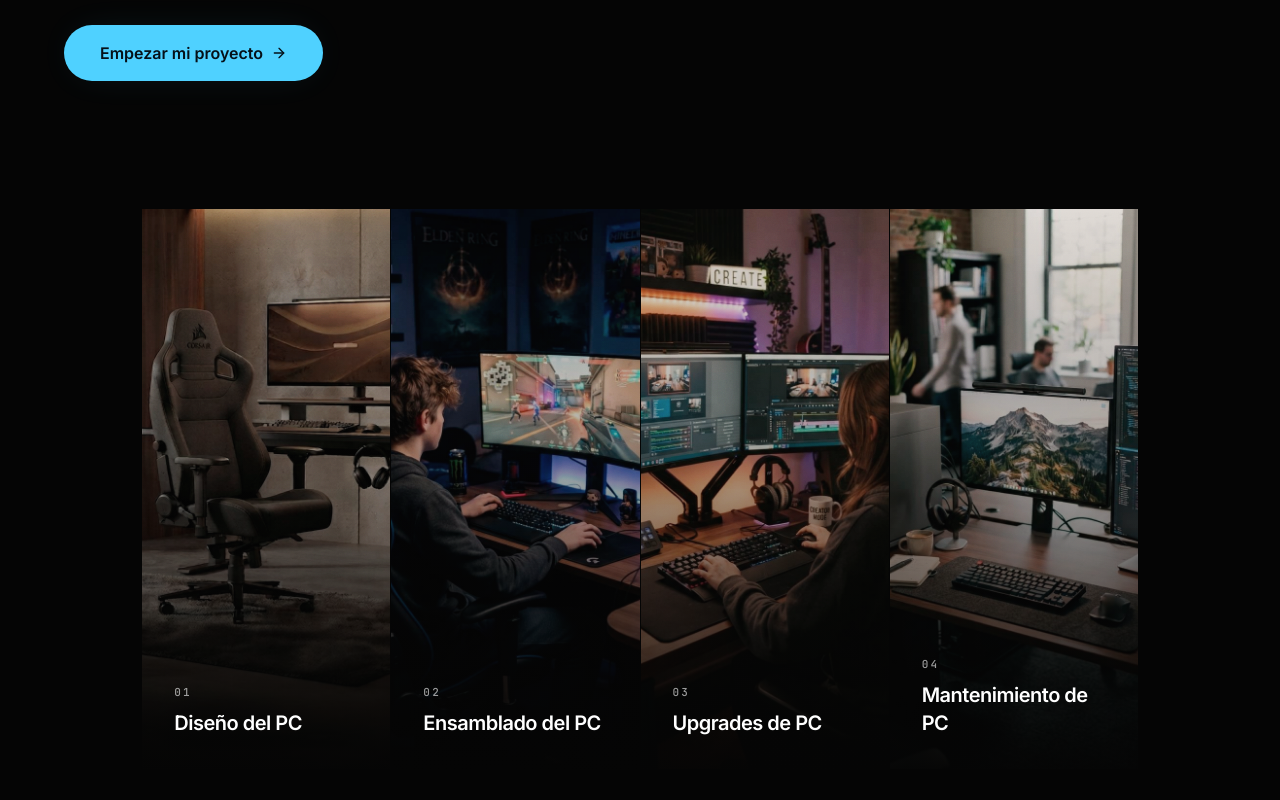
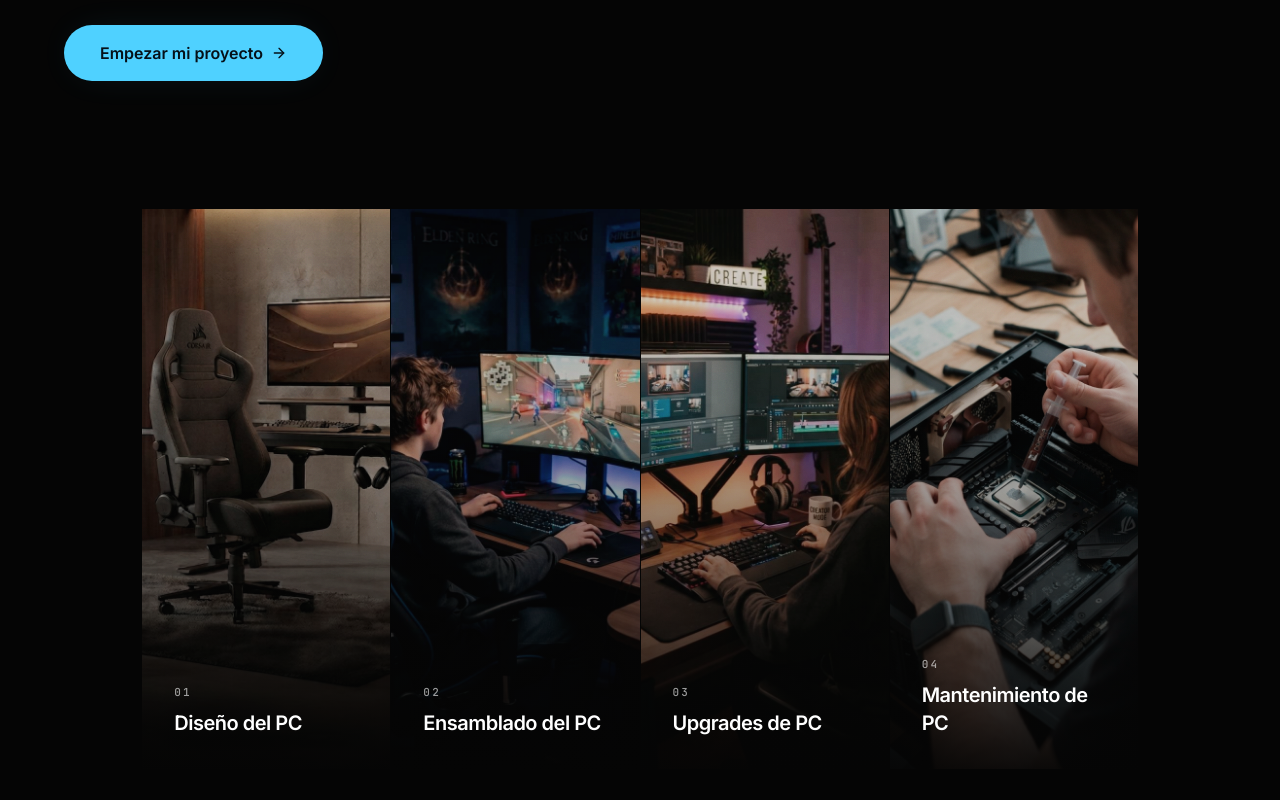
Before and after one commit to Nearcinho/pc-lab, a Next.js app: page /servicios in a window 1280 px wide. Shown: the part 550-1350 px from the top of the page. Built offline with nearby package versions, Linux system fonts and the light colour scheme.

Commit message:
Mantenimiento: imagen pasta termica

```diff
--- a/src/components/servicios/services-strip.tsx
+++ b/src/components/servicios/services-strip.tsx
@@ -48,7 +48,7 @@ const services = [
     line: undefined,
     cta: "Mantener mi PC",
     href: "/contacto",
-    image: asset("/cases/trabajo.jpg"),
+    image: asset("/cases/mantenimiento.png"),
     alt: "Mantenimiento de un PC en PC LAB",
   },
 ] as const;
```
Also changed, not shown: public/cases/mantenimiento.png (added).
